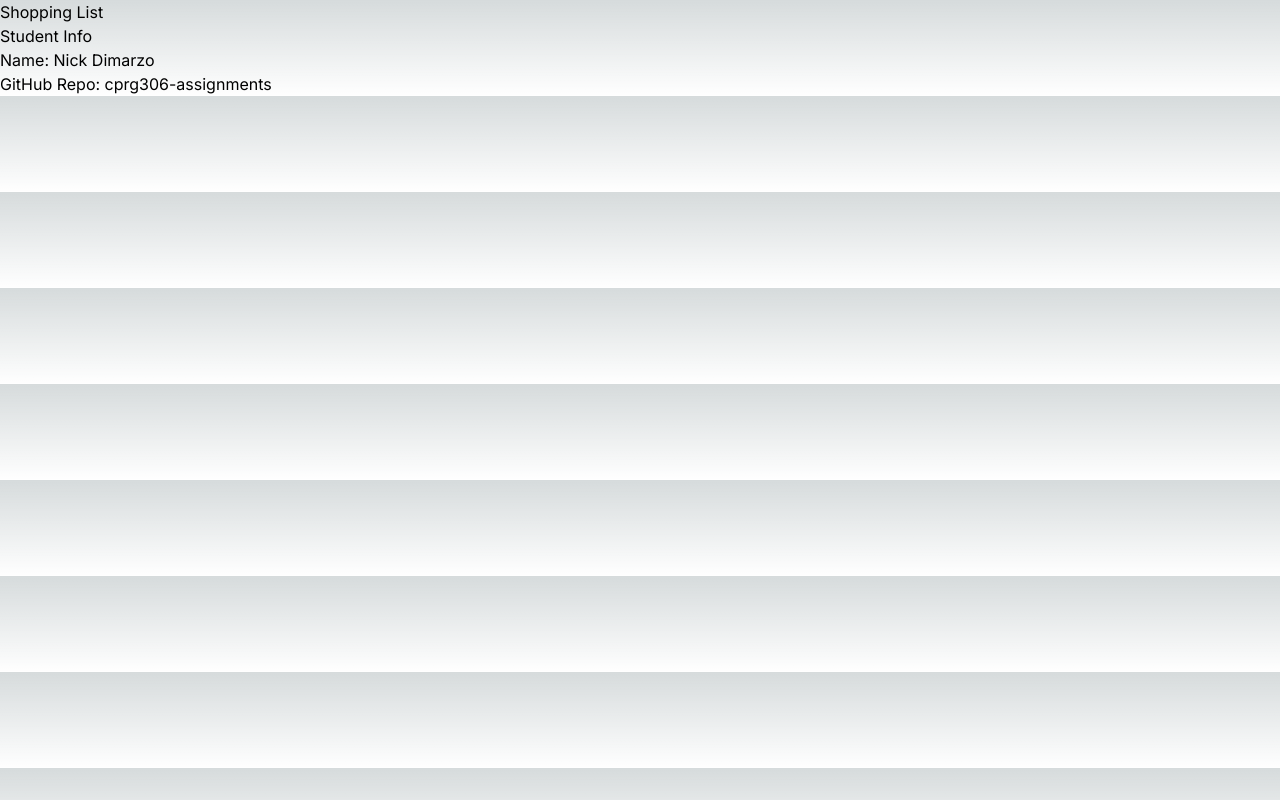
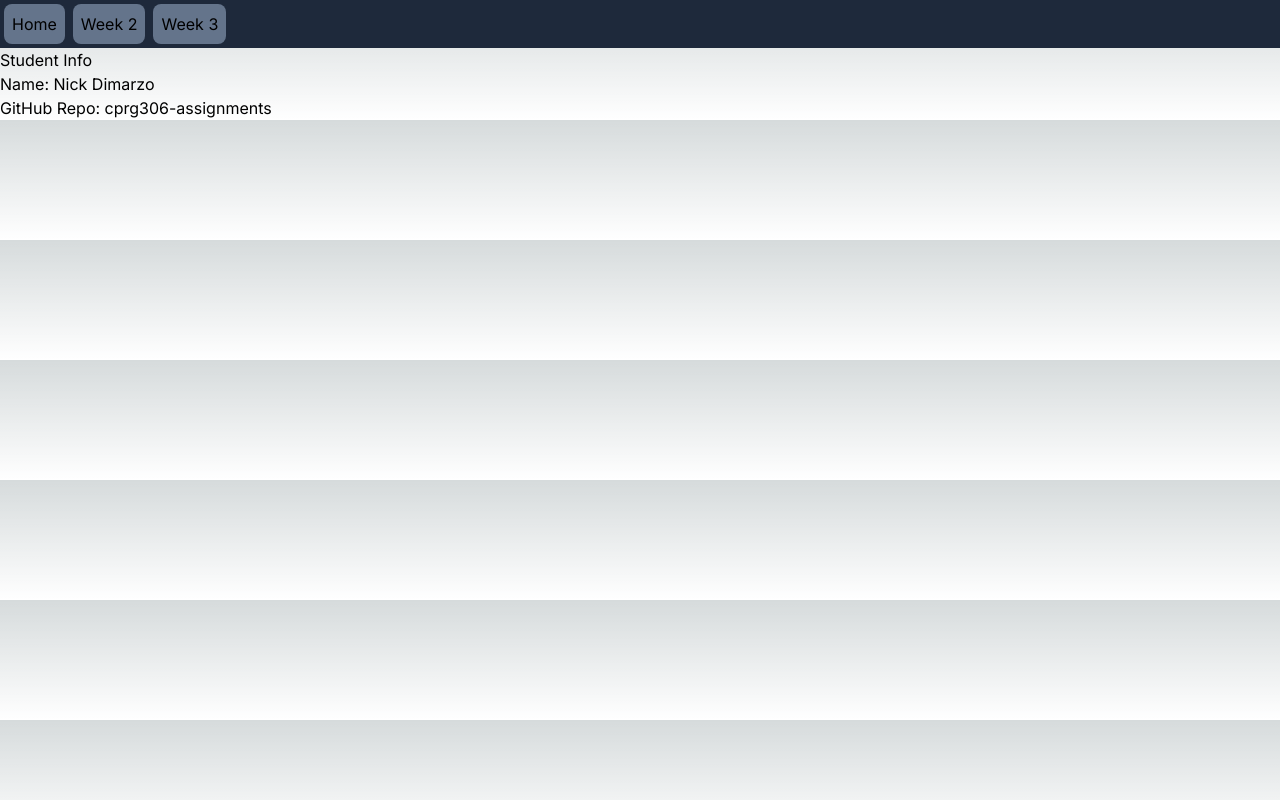
Before and after one commit to NickDimarzo/cprg306-assignments, a Next.js app: page /week-2 in a window 1280 px wide. Built offline with nearby package versions, Linux system fonts and the light colour scheme.

Commit message:
added nav bar

```diff
--- /dev/null
+++ b/app/nav/nav-bar.js
@@ -0,0 +1,29 @@
+import NavItem from "./nav-item";
+
+export default function NavBar() {
+
+    const home = {
+        name: "Home",
+        link: "/",
+     };
+
+    const week2 = {
+        name: "Week 2",
+        link: "week-2",
+     };
+
+    const week3 = {
+        name: "Week 3",
+        link: "week-3",
+     };
+
+    return (
+        <nav className=" bg-slate-800">
+            <ul className="flex ">
+                <NavItem {...home} />
+                <NavItem {...week2} />
+                <NavItem {...week3} />
+            </ul>
+        </nav>
+    )
+}
--- /dev/null
+++ b/app/nav/nav-item.js
@@ -0,0 +1,9 @@
+import Link from "next/link";
+
+export default function NavItem({name, link}) {
+    return (
+        <li className=" bg-slate-500 m-1 p-2 rounded-lg">
+            <Link href={link}>{name}</Link>
+        </li>
+    );
+}
--- a/app/week-2/page.js
+++ b/app/week-2/page.js
@@ -1,9 +1,10 @@
 import StudentInfo from "./student-info.js";
+import NavBar from "../nav/nav-bar";
 
 export default function Page() {
   return (
     <main>
-        <h1>Shopping List</h1>
+        <NavBar/>
         <StudentInfo/>
     </main>
   );
--- a/app/week-3/item-list.js
+++ b/app/week-3/item-list.js
@@ -1,6 +1,6 @@
 import Item from "./item";
 
-export default function ItemList(props) {
+export default function ItemList() {
 
         const item1 = {
             name: "milk, 4 L 🥛",
--- a/app/week-3/page.js
+++ b/app/week-3/page.js
@@ -1,16 +1,12 @@
 import ItemList from "./item-list";
 import Link from "next/link";
+import NavBar from "../nav/nav-bar";
 
 export default function Page() {
     return (
       <main className = "bg-slate-700">
+        <NavBar />
         <ItemList />
-        <h1>CPRG 306: Web Development 2 - Assignments</h1>
-        <ul>
-          <li><Link href="week-2">Week-2</Link></li>
-          <li><Link href="week-3">Week-3</Link></li>
-          <li><Link href="/">HOME</Link></li>
-        </ul>
       </main>
     );
 }
```
